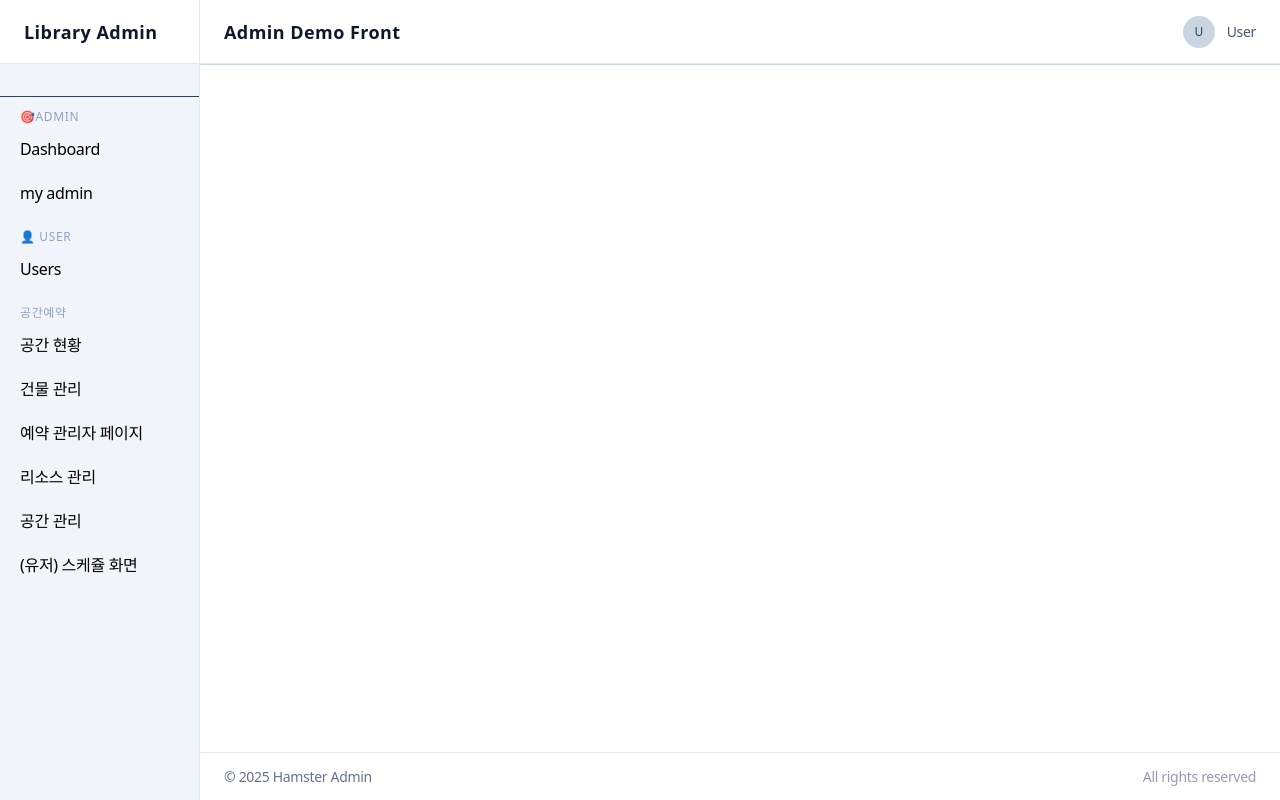
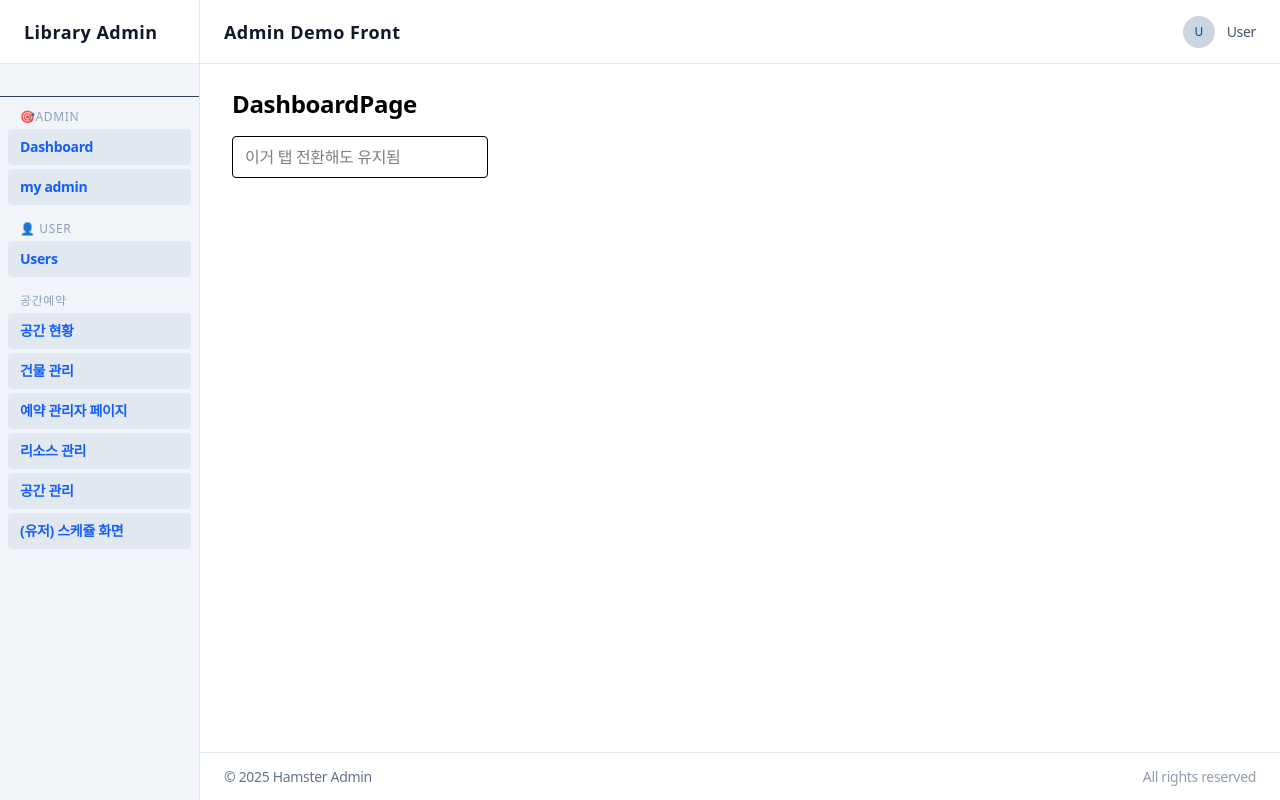
Before and after one commit to moto6/hamster, a React (Vite) app in the folder hamster-front/: page /admin in a window 1280 px wide. Built offline with nearby package versions, Linux system fonts and the light colour scheme.

Commit message:
feat : 불필요한 상태관리 주스탄드 제거

```diff
--- a/hamster-front/src/app/AdminLayout.tsx
+++ b/hamster-front/src/app/AdminLayout.tsx
@@ -1,9 +1,7 @@
 // @/app/AdminLayout.tsx
 
-import {TabContainer} from "@/app/tab/TabContainer.tsx";
-import {TabBar} from "@/app/tab/TabBar.tsx";
 import {Gnb} from "@/app/gnb/Gnb.tsx";
-import {Link} from "react-router-dom";
+import {Link, Outlet} from "react-router-dom";
 import Header from "@/app/Header.tsx";
 import Footer from "@/app/Footer.tsx";
 
@@ -41,17 +39,12 @@ export function AdminLayout() {
 
             {/* 우측 메인 영역 */}
             <div className="flex-1 flex flex-col min-w-0">
-
                 <Header/>
-
-                {/* 콘텐츠 영역 */}
-                <main className=" flex-1 flex flex-col">
-                    <TabBar/>
+                <main className=" flex-1 flex flex-col min-h-0">
                     <div className="flex-1 overflow-y-auto px-8 py-6">
-                        <TabContainer/>
+                        <Outlet/>
                     </div>
                 </main>
-
                 <Footer/>
             </div>
         </div>
--- /dev/null
+++ b/hamster-front/src/app/AppRoutes.tsx
@@ -0,0 +1,17 @@
+// @/app/AppRoutes.tsx
+import {Navigate, Route, Routes} from "react-router-dom";
+import {AdminLayout} from "@/app/AdminLayout.tsx";
+import {GNB_NAV_ITEMS} from "@/app/gnb/navigation.config.tsx";
+
+export function AppRoutes() {
+    return (
+        <Routes>
+            <Route element={<AdminLayout/>}>
+                <Route path="/" element={<Navigate to="/admin" replace/>}/>
+                {GNB_NAV_ITEMS.map((item) => (
+                    <Route key={item.path} path={item.path} element={item.element}/>
+                ))}
+            </Route>
+        </Routes>
+    );
+}
--- a/hamster-front/src/app/gnb/Gnb.tsx
+++ b/hamster-front/src/app/gnb/Gnb.tsx
@@ -1,11 +1,11 @@
 // @/app/gnb/Gnb.tsx
 import {useNavigate} from 'react-router-dom'
 import {GNB_NAV_GROUPS, GNB_NAV_ITEMS} from "@/app/gnb/navigation.config.tsx";
-import {useAdminTabs} from "@/app/tab/tabs.ts";
+
 
 export function Gnb() {
     const navigate = useNavigate()
-    const openTab = useAdminTabs(s => s.openTab)
+    // const openTab = useAdminTabs(s => s.openTab)
 
     return (
         <div className="flex flex-col">
@@ -41,22 +41,15 @@ export function Gnb() {
                                 {items.map(item => (
                                     <button
                                         key={item.path}
-                                        onClick={() => {
-                                            openTab({
-                                                key: item.path,
-                                                path: item.path,
-                                                title: item.label,
-                                                element: item.element,
-                                            })
-
-                                            navigate(item.path)
-                                        }}
-                                        className="
-                      w-full text-left px-3 py-2 rounded
-                      hover:bg-slate-800
-                      transition
-                    "
+                                        onClick={() => navigate(item.path)} // openTab 제거
+                                        className={"w-full text-left px-3 py-2 rounded transition text-sm bg-slate-200 dark:bg-slate-800 font-bold text-blue-600"}
                                     >
+                                    {/*    className={cn(*/}
+                                    {/*    "w-full text-left px-3 py-2 rounded transition text-sm",*/}
+                                    {/*    pathname === item.path*/}
+                                    {/*        ? "bg-slate-200 dark:bg-slate-800 font-bold text-blue-600"*/}
+                                    {/*        : "hover:bg-slate-200 dark:hover:bg-slate-800 text-slate-600 dark:text-slate-300"*/}
+                                    {/*)}   */}
                                         {item.label}
                                     </button>
                                 ))}
--- a/hamster-front/src/app/tab/TabBar.tsx
+++ b/hamster-front/src/app/tab/TabBar.tsx
@@ -1,40 +1,40 @@
-// @/app/tab/TabBar.tsx
-import {useNavigate} from 'react-router-dom'
-import {useAdminTabs} from "@/app/tab/tabs.ts";
-
-export function TabBar() {
-    const {tabs, activeKey, closeTab, setActive} = useAdminTabs()
-    const navigate = useNavigate()
-
-    return (
-        <div className="flex bg-slate-100 border-b border-slate-300">
-            {tabs.map(tab => (
-                <div
-                    key={tab.key}
-                    className={`
-            flex items-center gap-2 px-4 py-2 text-sm cursor-pointer
-            border-r border-slate-300
-            ${tab.key === activeKey
-                        ? 'bg-white font-semibold'
-                        : 'hover:bg-slate-200'}
-          `}
-                    onClick={() => {
-                        setActive(tab.key)
-                        navigate(tab.path)
-                    }}
-                >
-                    {tab.title}
-                    <button
-                        onClick={(e) => {
-                            e.stopPropagation()
-                            closeTab(tab.key)
-                        }}
-                        className="text-slate-400 hover:text-red-500"
-                    >
-                        ✕
-                    </button>
-                </div>
-            ))}
-        </div>
-    )
-}
+// // @/app/tab/TabBar.tsx
+// import {useNavigate} from 'react-router-dom'
+// import {useAdminTabs} from "@/app/tab/tabs.ts";
+//
+// export function TabBar() {
+//     const {tabs, activeKey, closeTab, setActive} = useAdminTabs()
+//     const navigate = useNavigate()
+//
+//     return (
+//         <div className="flex bg-slate-100 border-b border-slate-300">
+//             {tabs.map(tab => (
+//                 <div
+//                     key={tab.key}
+//                     className={`
+//             flex items-center gap-2 px-4 py-2 text-sm cursor-pointer
+//             border-r border-slate-300
+//             ${tab.key === activeKey
+//                         ? 'bg-white font-semibold'
+//                         : 'hover:bg-slate-200'}
+//           `}
+//                     onClick={() => {
+//                         setActive(tab.key)
+//                         navigate(tab.path)
+//                     }}
+//                 >
+//                     {tab.title}
+//                     <button
+//                         onClick={(e) => {
+//                             e.stopPropagation()
+//                             closeTab(tab.key)
+//                         }}
+//                         className="text-slate-400 hover:text-red-500"
+//                     >
+//                         ✕
+//                     </button>
+//                 </div>
+//             ))}
+//         </div>
+//     )
+// }
--- a/hamster-front/src/app/tab/TabContainer.tsx
+++ b/hamster-front/src/app/tab/TabContainer.tsx
@@ -1,14 +1,15 @@
-// @/app/tab/TabContainer.tsx
-
-import {useAdminTabs} from "@/app/tab/tabs.ts";
-
-export function TabContainer() {
-    const {tabs, activeKey} = useAdminTabs()
-    const activeTab = tabs.find(t => t.key === activeKey)
-
-    return (
-        <div className="flex-1 overflow-auto bg-white p-6">
-            {activeTab?.element}
-        </div>
-    )
-}
+// // @/app/tab/TabContainer.tsx
+//
+// import {useAdminTabs} from "@/app/tab/tabs.ts";
+//
+// export function TabContainer() {
+//     const {tabs, activeKey} = useAdminTabs()
+//     const activeTab = tabs.find(t => t.key === activeKey)
+//
+//     return (
+//         <div className="flex-1 overflow-auto bg-white p-6">
+//             {activeTab?.element}
+//         </div>
+//     )
+// }
+//
--- a/hamster-front/src/app/tab/tabs.ts
+++ b/hamster-front/src/app/tab/tabs.ts
@@ -1,50 +1,50 @@
-// @/app/tab/tabs.ts
-import {create} from 'zustand'
-import type {ReactNode} from "react";
-
-type Tab = {
-    key: string
-    path: string
-    title: string
-    element: ReactNode
-}
-
-type State = {
-    tabs: Tab[]
-    activeKey: string
-    openTab: (tab: Tab) => void
-    closeTab: (key: string) => void
-    setActive: (key: string) => void
-}
-
-export const useAdminTabs = create<State>((set) => ({
-    tabs: [],
-    activeKey: '',
-
-    openTab(tab) {
-        set(state => {
-            const exists = state.tabs.find(t => t.key === tab.key)
-            if (exists) return {activeKey: tab.key}
-            return {
-                tabs: [...state.tabs, tab],
-                activeKey: tab.key,
-            }
-        })
-    },
-
-    closeTab(key) {
-        set(state => {
-            const tabs = state.tabs.filter(t => t.key !== key)
-            const activeKey =
-                state.activeKey === key && tabs.length
-                    ? tabs[tabs.length - 1].key
-                    : state.activeKey
-
-            return {tabs, activeKey}
-        })
-    },
-
-    setActive(key) {
-        set({activeKey: key})
-    },
-}))
+// // @/app/tab/tabs.ts
+// import {create} from 'zustand'
+// import type {ReactNode} from "react";
+//
+// type Tab = {
+//     key: string
+//     path: string
+//     title: string
+//     element: ReactNode
+// }
+//
+// type State = {
+//     tabs: Tab[]
+//     activeKey: string
+//     openTab: (tab: Tab) => void
+//     closeTab: (key: string) => void
+//     setActive: (key: string) => void
+// }
+//
+// export const useAdminTabs = create<State>((set) => ({
+//     tabs: [],
+//     activeKey: '',
+//
+//     openTab(tab) {
+//         set(state => {
+//             const exists = state.tabs.find(t => t.key === tab.key)
+//             if (exists) return {activeKey: tab.key}
+//             return {
+//                 tabs: [...state.tabs, tab],
+//                 activeKey: tab.key,
+//             }
+//         })
+//     },
+//
+//     closeTab(key) {
+//         set(state => {
+//             const tabs = state.tabs.filter(t => t.key !== key)
+//             const activeKey =
+//                 state.activeKey === key && tabs.length
+//                     ? tabs[tabs.length - 1].key
+//                     : state.activeKey
+//
+//             return {tabs, activeKey}
+//         })
+//     },
+//
+//     setActive(key) {
+//         set({activeKey: key})
+//     },
+// }))
--- a/hamster-front/src/main.tsx
+++ b/hamster-front/src/main.tsx
@@ -2,13 +2,25 @@
 import {StrictMode} from 'react'
 import {createRoot} from 'react-dom/client'
 import {AdminLayout} from "@/app/AdminLayout.tsx";
-import {BrowserRouter} from "react-router-dom";
+import {BrowserRouter, Navigate, Route, Routes} from "react-router-dom";
 import './index.css'
+import {GNB_NAV_ITEMS} from "@/app/gnb/navigation.config.tsx";
 
 createRoot(document.getElementById('root')!).render(
     <StrictMode>
         <BrowserRouter>
-            <AdminLayout/>
+            <Routes>
+                <Route element={<AdminLayout/>}>
+                    <Route path="/" element={<Navigate to="/admin" replace/>}/>
+                    {GNB_NAV_ITEMS.map((item) => (
+                        <Route
+                            key={item.path}
+                            path={item.path}
+                            element={item.element}
+                        />
+                    ))}
+                </Route>
+            </Routes>
         </BrowserRouter>
     </StrictMode>,
 )
```
Also changed, not shown: 1 other file (tests, documents, lock files or other folders).
